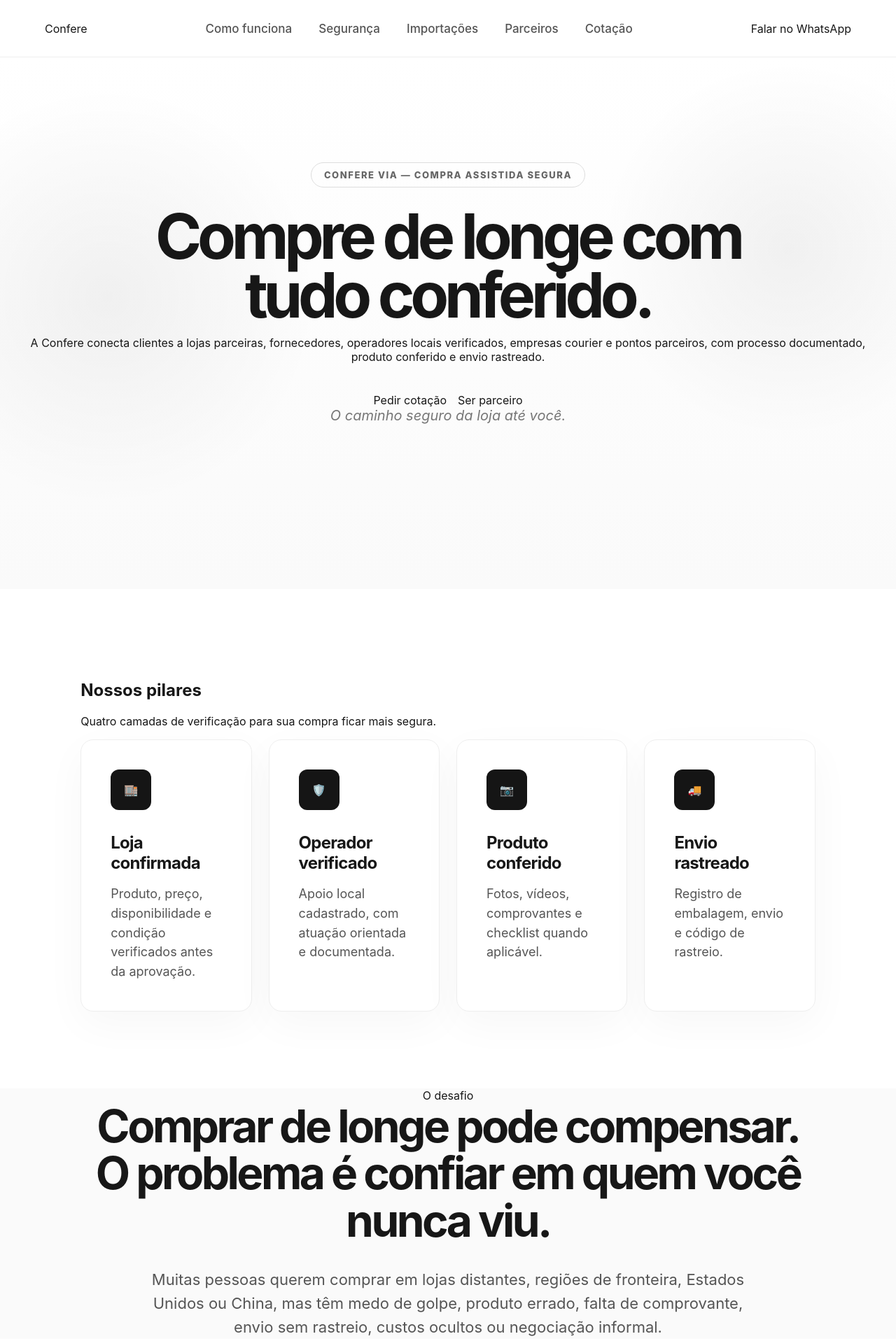
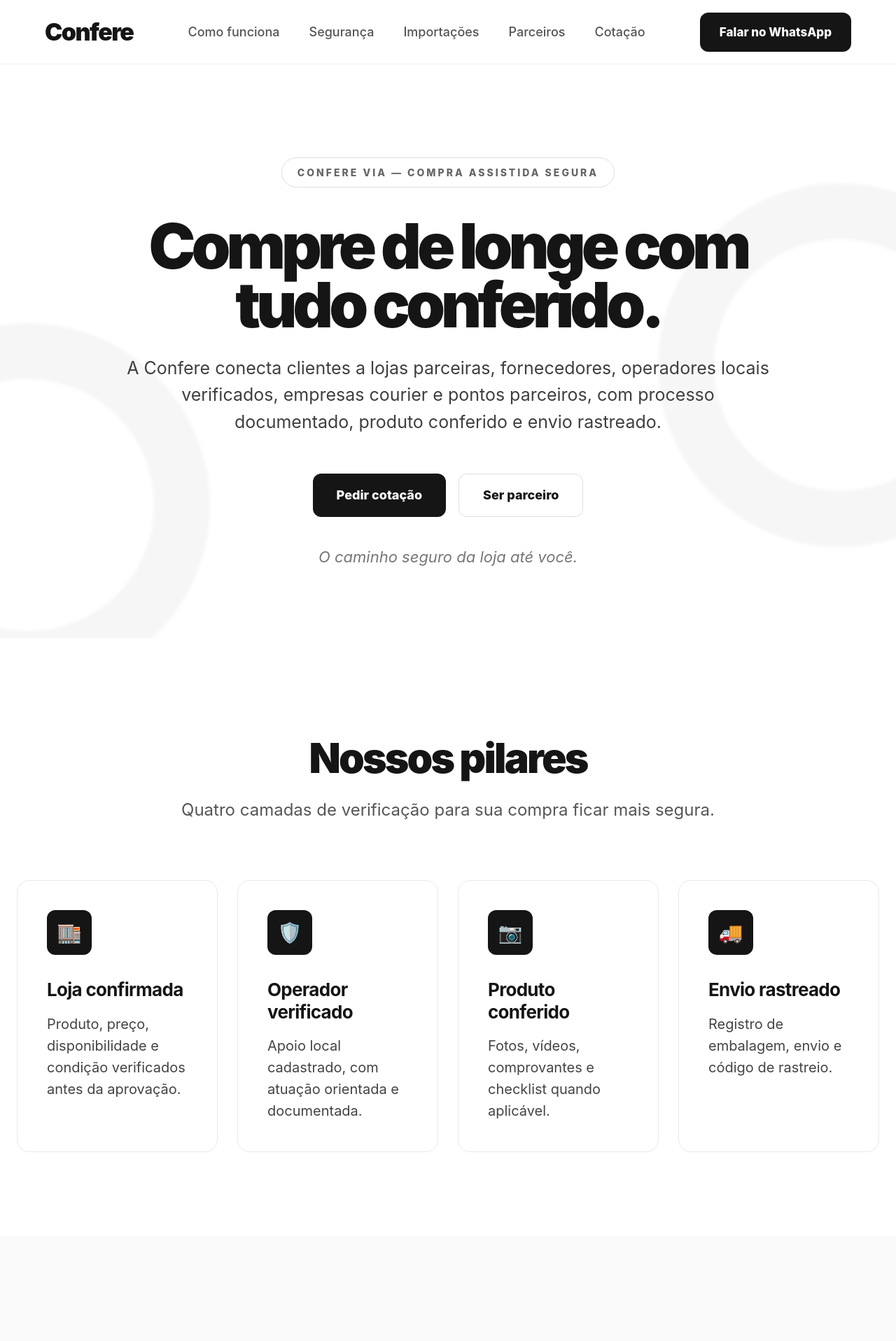
Before and after one commit to gabrielsa2899/confere-via-site, a React (Vite) app: page / in a window 1280 px wide. Shown: the top 1917 px of the page at 70% size. Built offline with nearby package versions, Linux system fonts and the light colour scheme.

Commit message:
Update index.css

```diff
--- a/src/index.css
+++ b/src/index.css
@@ -9,8 +9,8 @@
 body {
   margin: 0;
   font-family: Inter, Arial, Helvetica, sans-serif;
-  color: #171717;
   background: #ffffff;
+  color: #151515;
 }
 
 a {
@@ -18,155 +18,232 @@
   text-decoration: none;
 }
 
+.site {
+  width: 100%;
+  overflow-x: hidden;
+}
+
 .header {
-  position: sticky;
-  top: 0;
-  z-index: 20;
-  height: 82px;
+  width: 100%;
+  height: 92px;
   padding: 0 64px;
   display: flex;
   align-items: center;
   justify-content: space-between;
   background: rgba(255, 255, 255, 0.92);
-  backdrop-filter: blur(16px);
   border-bottom: 1px solid #eeeeee;
+  position: sticky;
+  top: 0;
+  z-index: 20;
+  backdrop-filter: blur(12px);
 }
 
-.brand {
-  font-size: 30px;
-  font-weight: 800;
-  letter-spacing: -0.04em;
+.logo {
+  font-size: 34px;
+  font-weight: 900;
+  letter-spacing: -1.6px;
 }
 
-nav {
+.nav {
   display: flex;
-  gap: 38px;
+  align-items: center;
+  gap: 42px;
   color: #555;
-  font-size: 17px;
+  font-size: 18px;
   font-weight: 500;
 }
 
-nav a:hover {
+.nav a:hover {
   color: #111;
 }
 
-.btn {
+.header-button {
+  background: #151515;
+  color: #fff;
+  padding: 18px 28px;
+  border-radius: 12px;
+  font-size: 17px;
+  font-weight: 800;
+}
+
+.header-button:hover,
+.button.primary:hover {
+  background: #000;
+  transform: translateY(-1px);
+}
+
+.hero {
+  position: relative;
+  min-height: 820px;
+  display: flex;
+  align-items: center;
+  justify-content: center;
+  padding: 120px 24px 90px;
+  overflow: hidden;
+}
+
+.hero-bg-left,
+.hero-bg-right {
+  position: absolute;
+  width: 520px;
+  height: 520px;
+  border-radius: 50%;
+  border: 80px solid rgba(0, 0, 0, 0.035);
+  filter: blur(2px);
+}
+
+.hero-bg-left {
+  left: -220px;
+  bottom: -70px;
+}
+
+.hero-bg-right {
+  right: -180px;
+  top: 170px;
+}
+
+.hero-content {
+  position: relative;
+  z-index: 2;
+  max-width: 1120px;
+  text-align: center;
+}
+
+.eyebrow,
+.pill {
   display: inline-flex;
   align-items: center;
   justify-content: center;
-  border-radius: 10px;
-  padding: 15px 24px;
-  font-weight: 800;
-  font-size: 16px;
-  transition: 0.2s ease;
-  border: 1px solid transparent;
-}
-
-.btn:hover {
-  transform: translateY(-2px);
-}
-
-.btn-dark {
-  background: #151515;
-  color: #ffffff;
-}
-
-.btn-light {
-  background: #ffffff;
-  color: #151515;
-  border-color: #dddddd;
-}
-
-.hero {
-  min-height: 760px;
-  padding: 150px 24px 110px;
-  text-align: center;
-  background:
-    radial-gradient(circle at 12% 45%, rgba(0,0,0,0.05), transparent 25%),
-    radial-gradient(circle at 88% 36%, rgba(0,0,0,0.05), transparent 22%),
-    linear-gradient(180deg, #ffffff 0%, #fafafa 100%);
-}
-
-.eyebrow,
-.tag {
-  display: inline-flex;
-  align-items: center;
-  justify-content: center;
-  margin: 0 0 28px;
-  padding: 9px 18px;
+  padding: 12px 22px;
   border: 1px solid #dddddd;
   border-radius: 999px;
-  color: #666666;
-  font-size: 13px;
+  color: #666;
+  background: rgba(255, 255, 255, 0.82);
+  font-size: 14px;
   font-weight: 800;
+  letter-spacing: 3px;
   text-transform: uppercase;
-  letter-spacing: 0.12em;
 }
 
 .hero h1 {
-  max-width: 980px;
-  margin: 0 auto;
-  font-size: clamp(48px, 7vw, 92px);
+  margin: 42px auto 28px;
+  max-width: 1050px;
+  font-size: clamp(58px, 7vw, 118px);
   line-height: 0.94;
-  letter-spacing: -0.07em;
+  font-weight: 950;
+  letter-spacing: -6px;
 }
 
-.hero-text {
-  max-width: 820px;
-  margin: 34px auto 0;
-  color: #444444;
-  font-size: 22px;
+.hero p {
+  max-width: 920px;
+  margin: 0 auto;
+  color: #3f3f3f;
+  font-size: 25px;
   line-height: 1.55;
 }
 
 .hero-actions {
-  margin-top: 42px;
+  margin-top: 54px;
   display: flex;
   justify-content: center;
-  gap: 16px;
+  gap: 18px;
+  flex-wrap: wrap;
+}
+
+.button {
+  display: inline-flex;
+  align-items: center;
+  justify-content: center;
+  min-height: 62px;
+  padding: 0 34px;
+  border-radius: 12px;
+  font-size: 18px;
+  font-weight: 850;
+  transition: 0.2s ease;
+}
+
+.button.primary {
+  background: #151515;
+  color: #fff;
+}
+
+.button.secondary {
+  background: #fff;
+  color: #151515;
+  border: 1px solid #dedede;
+}
+
+.button.secondary:hover {
+  border-color: #111;
+  transform: translateY(-1px);
+}
+
+.button.light {
+  background: #fff;
+  color: #111;
+  border: 1px solid #fff;
 }
 
 .hero-note {
-  margin-top: 36px;
-  color: #777777;
-  font-size: 20px;
+  display: block;
+  margin-top: 44px;
+  color: #777;
+  font-size: 22px;
   font-style: italic;
 }
 
 .section {
-  padding: 110px 9%;
+  padding: 120px 24px;
+  background: #fff;
 }
 
-.section-title {
-  max-width: 760px;
-  margin-bottom: 54px;
+.section.gray {
+  background: #f7f7f7;
 }
 
-.section-title.center {
-  margin-left: auto;
-  margin-right: auto;
+.container {
+  width: 100%;
+  max-width: 1440px;
+  margin: 0 auto;
+}
+
+.container.narrow {
+  max-width: 980px;
   text-align: center;
 }
 
-.section-title h2,
+.section-center {
+  text-align: center;
+  max-width: 900px;
+  margin: 0 auto 82px;
+}
+
+.section-left {
+  max-width: 880px;
+  margin-bottom: 72px;
+}
+
+.section h2,
 .problem h2,
 .cta h2 {
-  margin: 0;
-  font-size: clamp(38px, 5vw, 68px);
-  line-height: 1.05;
-  letter-spacing: -0.055em;
+  margin: 22px 0;
+  font-size: clamp(42px, 4.6vw, 74px);
+  line-height: 1.03;
+  letter-spacing: -2.8px;
+  font-weight: 950;
 }
 
-.section-title p,
-.problem p {
-  color: #555555;
-  font-size: 22px;
+.section-center p,
+.problem p,
+.cta p {
+  color: #565656;
+  font-size: 24px;
   line-height: 1.55;
 }
 
 .grid {
   display: grid;
-  gap: 24px;
+  gap: 28px;
 }
 
 .grid.four {
@@ -178,227 +255,334 @@
 }
 
 .card,
-.step,
-.faq {
-  background: #ffffff;
-  border: 1px solid #eeeeee;
+.step-card,
+.security-card,
+.faq-item {
+  background: #fff;
+  border: 1px solid #e9e9e9;
   border-radius: 18px;
-  padding: 42px;
-  box-shadow: 0 18px 60px rgba(0,0,0,0.035);
 }
 
-.card .icon {
-  width: 58px;
-  height: 58px;
+.card {
+  min-height: 280px;
+  padding: 42px;
+}
+
+.card:hover,
+.step-card:hover,
+.security-card:hover {
+  border-color: #d2d2d2;
+  box-shadow: 0 24px 70px rgba(0, 0, 0, 0.06);
+}
+
+.icon {
+  width: 64px;
+  height: 64px;
+  display: flex;
+  align-items: center;
+  justify-content: center;
+  background: #151515;
+  color: #fff;
   border-radius: 12px;
-  background: #151515;
-  color: #ffffff;
-  display: grid;
-  place-items: center;
-  font-weight: 900;
-  margin-bottom: 32px;
+  font-size: 28px;
+  margin-bottom: 34px;
 }
 
 .card h3,
-.step h3 {
-  margin: 0 0 16px;
-  font-size: 24px;
-  letter-spacing: -0.03em;
+.step-card h3 {
+  margin: 0 0 18px;
+  font-size: 26px;
+  line-height: 1.22;
+  letter-spacing: -0.7px;
 }
 
 .card p,
-.step p {
+.step-card p {
   margin: 0;
-  color: #555555;
+  color: #444;
+  font-size: 20px;
+  line-height: 1.55;
+}
+
+.problem {
+  padding: 150px 24px;
+  background: #fafafa;
+  text-align: center;
+}
+
+.step-card {
+  position: relative;
+  min-height: 230px;
+  padding: 44px;
+  overflow: hidden;
+}
+
+.step-card span {
+  position: absolute;
+  top: 22px;
+  right: 30px;
+  color: #e2e2e2;
+  font-size: 64px;
+  font-weight: 950;
+}
+
+.security-grid {
+  display: grid;
+  grid-template-columns: repeat(3, 1fr);
+  gap: 26px;
+}
+
+.security-card {
+  min-height: 126px;
+  padding: 34px;
+  display: flex;
+  align-items: center;
+  gap: 22px;
+}
+
+.check {
+  width: 46px;
+  height: 46px;
+  min-width: 46px;
+  border-radius: 50%;
+  background: #151515;
+  color: #fff;
+  display: flex;
+  align-items: center;
+  justify-content: center;
+  font-size: 20px;
+  font-weight: 900;
+}
+
+.security-card p {
+  margin: 0;
+  font-size: 22px;
+  line-height: 1.35;
+}
+
+.notice {
+  margin-top: 34px;
+  padding: 28px 32px;
+  background: #f6f6f6;
+  border: 1px solid #e5e5e5;
+  border-radius: 16px;
+  color: #444;
   font-size: 18px;
   line-height: 1.55;
 }
 
-.problem {
+.center-action {
+  margin-top: 58px;
   text-align: center;
-  background: #fafafa;
-}
-
-.problem h2 {
-  max-width: 1050px;
-  margin: 0 auto;
-}
-
-.problem p {
-  max-width: 860px;
-  margin: 34px auto 0;
-}
-
-.step {
-  position: relative;
-  min-height: 220px;
-}
-
-.step span {
-  position: absolute;
-  top: 24px;
-  right: 28px;
-  color: #e4e4e4;
-  font-size: 64px;
-  font-weight: 900;
-  letter-spacing: -0.06em;
 }
 
 .cta {
-  margin: 80px 0;
-  padding: 120px 24px;
+  padding: 150px 24px;
   background: #151515;
-  color: #ffffff;
+  color: #fff;
   text-align: center;
 }
 
-.cta h2 {
-  max-width: 900px;
-  margin: 0 auto;
+.cta p {
+  color: #eeeeee;
 }
 
-.cta p {
-  max-width: 780px;
-  margin: 28px auto 40px;
-  color: #e5e5e5;
-  font-size: 22px;
-  line-height: 1.5;
+.cta .button {
+  margin-top: 38px;
 }
 
-.faq-section {
-  background: #ffffff;
+.faq-container {
+  max-width: 980px;
 }
 
 .faq-list {
-  max-width: 980px;
-  margin: 0 auto;
-  display: grid;
-  gap: 16px;
+  display: flex;
+  flex-direction: column;
+  gap: 18px;
 }
 
-.faq {
+.faq-item {
   padding: 0;
   overflow: hidden;
 }
 
-.faq summary {
+.faq-item summary {
   cursor: pointer;
-  padding: 28px 34px;
-  font-size: 20px;
-  font-weight: 800;
   list-style: none;
+  padding: 34px 40px;
+  font-size: 22px;
+  font-weight: 850;
+  display: flex;
+  align-items: center;
+  justify-content: space-between;
 }
 
-.faq summary::-webkit-details-marker {
+.faq-item summary::-webkit-details-marker {
   display: none;
 }
 
-.faq p {
+.faq-item summary::after {
+  content: "+";
+  font-size: 26px;
+  color: #777;
+}
+
+.faq-item[open] summary::after {
+  content: "–";
+}
+
+.faq-item p {
   margin: 0;
-  padding: 0 34px 30px;
-  color: #555555;
-  font-size: 18px;
+  padding: 0 40px 34px;
+  color: #444;
+  font-size: 20px;
   line-height: 1.55;
 }
 
-.center {
-  text-align: center;
+.footer {
+  background: #f5f5f5;
+  padding: 90px 24px 42px;
 }
 
-footer {
-  padding: 80px 9%;
-  background: #f5f5f5;
+.footer-grid {
   display: grid;
-  grid-template-columns: 2fr 1.2fr 1fr;
-  gap: 40px;
+  grid-template-columns: 1.4fr 1fr 1fr;
+  gap: 60px;
 }
 
-footer h2 {
+.footer h2 {
   margin: 0 0 18px;
   font-size: 42px;
-  letter-spacing: -0.05em;
+  letter-spacing: -1.2px;
 }
 
-footer h3 {
-  margin: 0 0 18px;
+.footer h4 {
+  margin: 0 0 22px;
+  font-size: 16px;
+  letter-spacing: 2px;
   text-transform: uppercase;
-  letter-spacing: 0.08em;
 }
 
-footer p,
-footer a {
+.footer p,
+.footer a {
   display: block;
-  color: #555555;
-  font-size: 18px;
-  line-height: 1.6;
+  color: #555;
+  font-size: 19px;
+  line-height: 1.55;
+  margin: 0 0 10px;
 }
 
-.legal {
-  grid-column: 1 / -1;
+.footer-bottom {
+  margin-top: 70px;
+  padding-top: 32px;
   border-top: 1px solid #dddddd;
-  padding-top: 34px;
-  margin-top: 28px;
-  font-size: 15px;
 }
 
-@media (max-width: 950px) {
+.footer-bottom p {
+  max-width: 1260px;
+  font-size: 17px;
+}
+
+@media (max-width: 1100px) {
   .header {
-    height: auto;
-    padding: 22px;
-    gap: 18px;
-    flex-wrap: wrap;
+    padding: 0 28px;
   }
 
-  nav {
-    order: 3;
-    width: 100%;
-    justify-content: center;
-    gap: 18px;
-    font-size: 14px;
-    flex-wrap: wrap;
+  .nav {
+    display: none;
   }
 
-  .brand {
-    font-size: 26px;
+  .grid.four,
+  .grid.three,
+  .security-grid,
+  .footer-grid {
+    grid-template-columns: 1fr 1fr;
+  }
+
+  .hero h1 {
+    letter-spacing: -3px;
+  }
+}
+
+@media (max-width: 760px) {
+  .header {
+    height: 78px;
+    padding: 0 18px;
+  }
+
+  .logo {
+    font-size: 28px;
+  }
+
+  .header-button {
+    padding: 14px 16px;
+    font-size: 14px;
   }
 
   .hero {
     min-height: auto;
-    padding-top: 90px;
+    padding: 90px 20px 80px;
   }
 
   .hero h1 {
-    font-size: 52px;
+    font-size: 54px;
+    letter-spacing: -2.8px;
   }
 
-  .hero-text,
-  .section-title p,
-  .problem p,
-  .cta p {
-    font-size: 18px;
+  .hero p {
+    font-size: 20px;
   }
 
   .hero-actions {
     flex-direction: column;
-    align-items: center;
+    align-items: stretch;
+  }
+
+  .button {
+    width: 100%;
+  }
+
+  .section,
+  .problem,
+  .cta {
+    padding: 86px 20px;
   }
 
   .grid.four,
-  .grid.three {
+  .grid.three,
+  .security-grid,
+  .footer-grid {
     grid-template-columns: 1fr;
   }
 
-  .section {
-    padding: 80px 24px;
+  .card,
+  .step-card {
+    padding: 32px;
   }
 
-  .card,
-  .step {
-    padding: 30px;
+  .section h2,
+  .problem h2,
+  .cta h2 {
+    font-size: 42px;
+    letter-spacing: -1.8px;
   }
 
-  footer {
-    grid-template-columns: 1fr;
-    padding: 60px 24px;
+  .section-center p,
+  .problem p,
+  .cta p {
+    font-size: 20px;
+  }
+
+  .security-card {
+    align-items: flex-start;
+  }
+
+  .faq-item summary {
+    padding: 28px;
+    font-size: 20px;
+  }
+
+  .faq-item p {
+    padding: 0 28px 28px;
   }
 }
```
